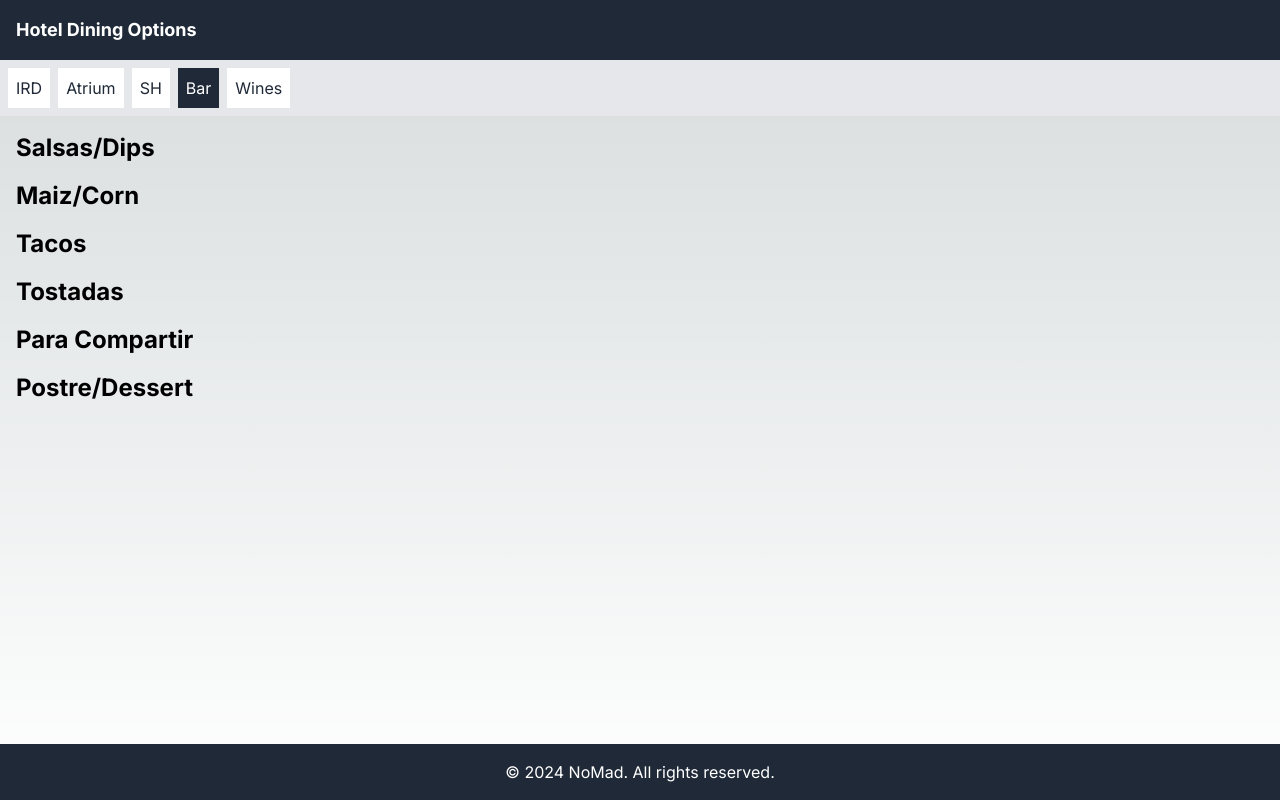
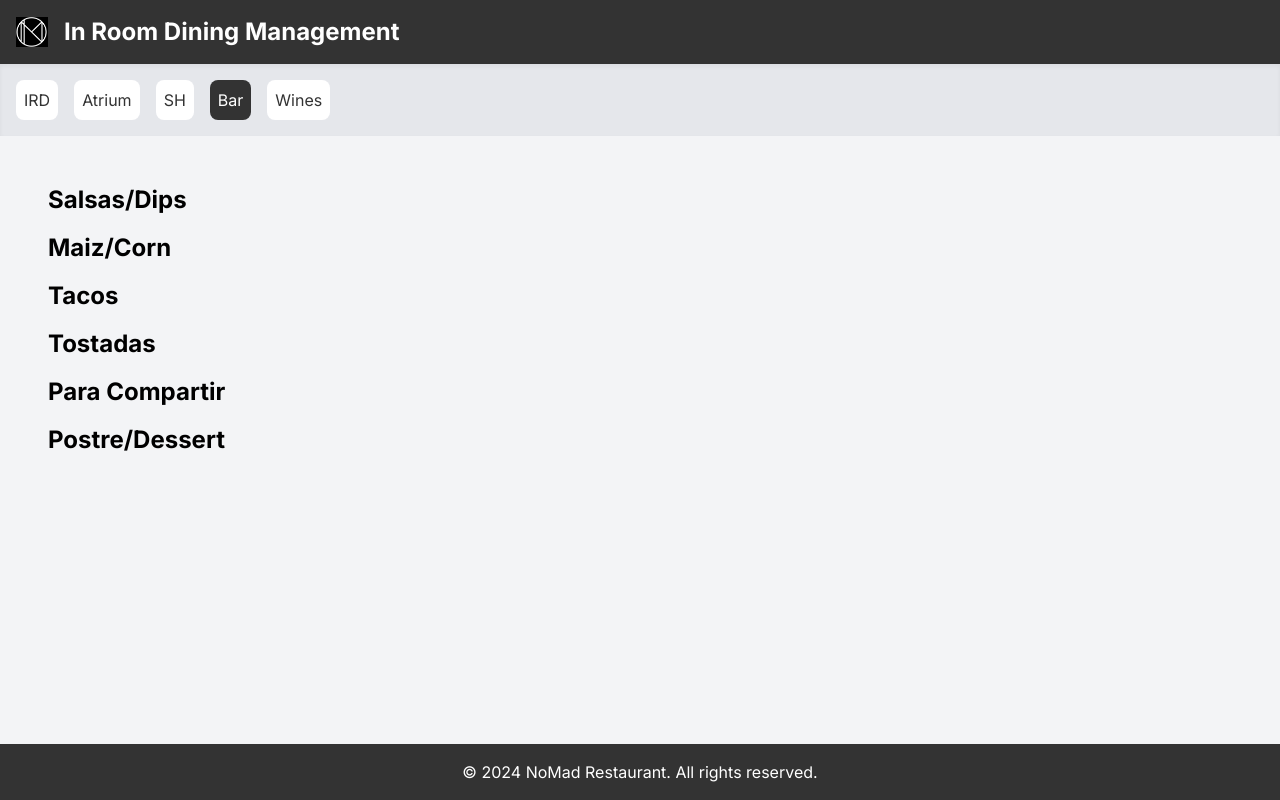
Before and after one commit to rubikdeveloper/irdmenu, a Next.js app: page /bar in a window 1280 px wide. Built offline with nearby package versions, Linux system fonts and the light colour scheme.

Commit message:
made many changes, update styles, added two compoents footer, and errorboundary, changed many styles, might crash

```diff
--- /dev/null
+++ b/app/components/ErrorBoundary.tsx
@@ -0,0 +1,35 @@
+"use client";
+import React, { Component, ReactNode, ErrorInfo } from "react";
+
+interface Props {
+  children: ReactNode;
+}
+
+interface State {
+  hasError: boolean;
+}
+
+class ErrorBoundary extends Component<Props, State> {
+  constructor(props: Props) {
+    super(props);
+    this.state = { hasError: false };
+  }
+
+  static getDerivedStateFromError(_: Error): State {
+    return { hasError: true };
+  }
+
+  componentDidCatch(error: Error, errorInfo: ErrorInfo) {
+    console.error("Error caught in Error Boundary: ", error, errorInfo);
+  }
+
+  render() {
+    if (this.state.hasError) {
+      return <h1>Something went wrong.</h1>;
+    }
+
+    return this.props.children;
+  }
+}
+
+export default ErrorBoundary;
--- /dev/null
+++ b/app/components/Footer.tsx
@@ -0,0 +1,11 @@
+"use client";
+
+const Footer = () => {
+  return (
+    <footer className="bg-primary text-white p-4 text-center shadow-md">
+      &copy; 2024 NoMad Restaurant. All rights reserved.
+    </footer>
+  );
+};
+
+export default Footer;
--- a/app/components/Header.tsx
+++ b/app/components/Header.tsx
@@ -1,9 +1,19 @@
 "use client";
+
+import Image from "next/image";
+import logo from "/public/logo.png"; // Import the logo
 
 const Header = () => {
   return (
-    <header className="bg-gray-800 text-white p-4">
-      <h1 className="text-lg font-bold"> NoMad </h1>
+    <header className="bg-primary text-white p-4 shadow-md flex items-center">
+      <Image
+        src={logo}
+        alt="NoMad Logo"
+        width={32}
+        height={32}
+        className="mr-4"
+      />
+      <h1 className="text-2xl font-bold">In Room Dining Management</h1>
     </header>
   );
 };
--- a/app/components/Tabs.tsx
+++ b/app/components/Tabs.tsx
@@ -1,10 +1,10 @@
-"use client"; // This makes the component a client component
+"use client";
 
 import Link from "next/link";
 import { usePathname } from "next/navigation";
 
 const tabs = [
-  { name: "IRD", path: "/" }, // Adjust the path as needed
+  { name: "IRD", path: "/" },
   { name: "Atrium", path: "/atrium" },
   { name: "SH", path: "/sidehustle" },
   { name: "Bar", path: "/bar" },
@@ -15,14 +15,14 @@ export default function Tabs() {
   const pathname = usePathname();
 
   return (
-    <div className="flex p-2 space-x-2 bg-gray-200">
+    <div className="flex p-4 space-x-4 bg-gray-200 shadow-inner">
       {tabs.map((tab) => (
         <Link key={tab.name} href={tab.path} legacyBehavior>
           <a
-            className={`p-2 ${
+            className={`p-2 rounded-lg transition-colors duration-200 ${
               pathname === tab.path
-                ? "text-white bg-gray-800"
-                : "text-gray-800 bg-white"
+                ? "text-white bg-primary"
+                : "text-primary bg-white hover:bg-gray-100"
             }`}
           >
             {tab.name}
--- a/app/globals.css
+++ b/app/globals.css
@@ -3,27 +3,42 @@
 @tailwind utilities;
 
 :root {
+  /* Color Variables */
+  --primary-color: #333;
+  --secondary-color: #555;
+  --accent-color: #777;
+  --text-color: #fff;
+
+  /* Foreground and Background Colors */
   --foreground-rgb: 0, 0, 0;
-  --background-start-rgb: 214, 219, 220;
+  --background-start-rgb: 245, 245, 245; /* Lighter background color */
   --background-end-rgb: 255, 255, 255;
 }
 
 @media (prefers-color-scheme: dark) {
   :root {
     --foreground-rgb: 255, 255, 255;
-    --background-start-rgb: 0, 0, 0;
-    --background-end-rgb: 0, 0, 0;
+    --background-start-rgb: 32, 32, 32;
+    --background-end-rgb: 16, 16, 16;
   }
 }
 
-body {
-  color: rgb(var(--foreground-rgb));
-  background: linear-gradient(
-      to bottom,
-      transparent,
-      rgb(var(--background-end-rgb))
-    )
-    rgb(var(--background-start-rgb));
+@layer base {
+  body {
+    font-family: "Inter", sans-serif;
+    background-color: var(--background-start-rgb);
+    color: var(--foreground-rgb);
+  }
+}
+
+@layer components {
+  .bg-primary {
+    background-color: var(--primary-color);
+  }
+
+  .text-primary {
+    color: var(--primary-color);
+  }
 }
 
 @layer utilities {
--- a/app/layout.tsx
+++ b/app/layout.tsx
@@ -1,14 +1,11 @@
-import type { Metadata } from "next";
 import { Inter } from "next/font/google";
 import "./globals.css";
 import Tabs from "./components/Tabs";
+import Header from "./components/Header";
+import Footer from "./components/Footer";
+import ErrorBoundary from "./components/ErrorBoundary"; // Importing ErrorBoundary
 
 const inter = Inter({ subsets: ["latin"] });
-
-export const metadata: Metadata = {
-  title: "Hotel Menu",
-  description: "Explore the dining options available at our hotel",
-};
 
 export default function RootLayout({
   children,
@@ -17,17 +14,16 @@ export default function RootLayout({
 }) {
   return (
     <html lang="en">
-      <body className={inter.className}>
-        <div className="min-h-screen flex flex-col">
-          <header className="bg-gray-800 text-white p-4">
-            <h1 className="text-lg font-bold">Hotel Dining Options</h1>
-          </header>
+      <head>
+        <meta name="viewport" content="width=device-width, initial-scale=1.0" />
+      </head>
+      <body className={`${inter.className} min-h-screen flex flex-col`}>
+        <ErrorBoundary>
+          <Header />
           <Tabs />
-          <main className="flex-1">{children}</main>
-          <footer className="bg-gray-800 text-white p-4 text-center">
-            &copy; 2024 NoMad. All rights reserved.
-          </footer>
-        </div>
+          <main className="flex-1 p-8 bg-gray-100">{children}</main>
+          <Footer />
+        </ErrorBoundary>
       </body>
     </html>
   );
```
Also changed, not shown: public/logo.png (added).
